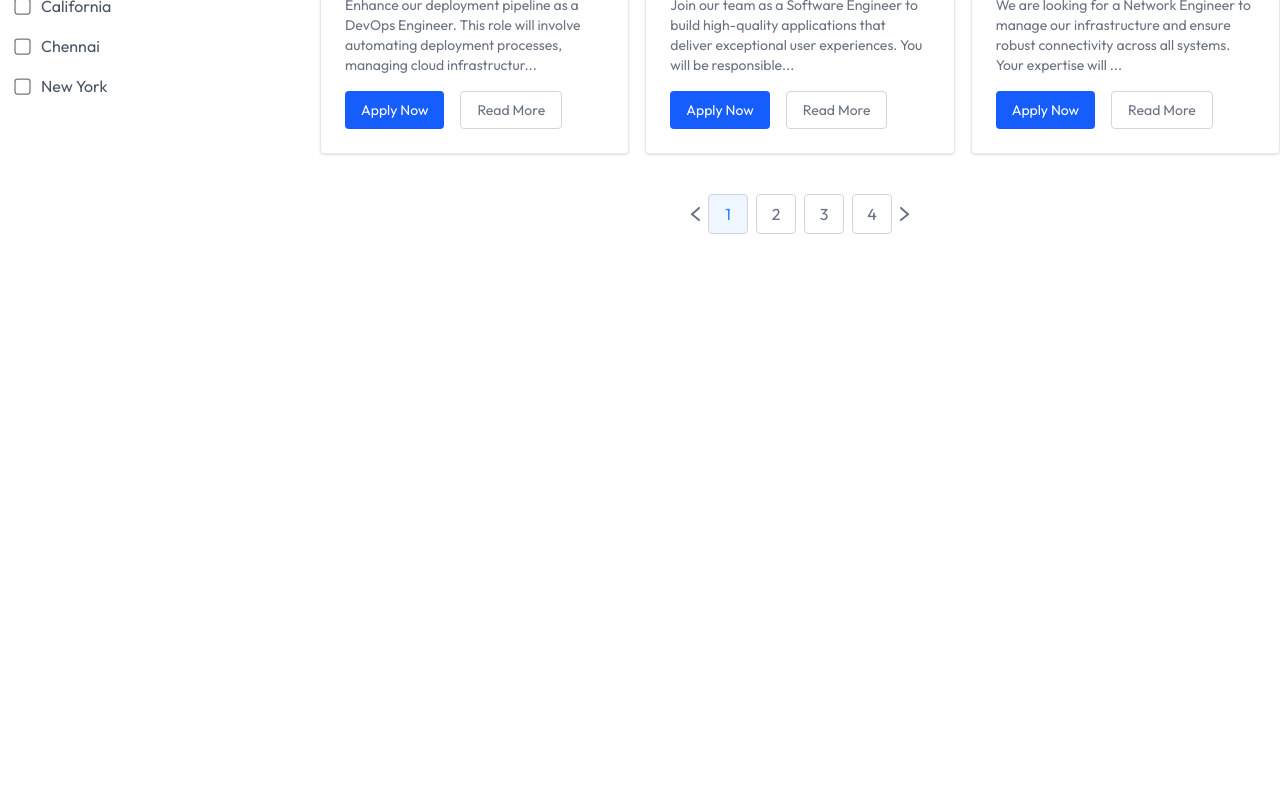
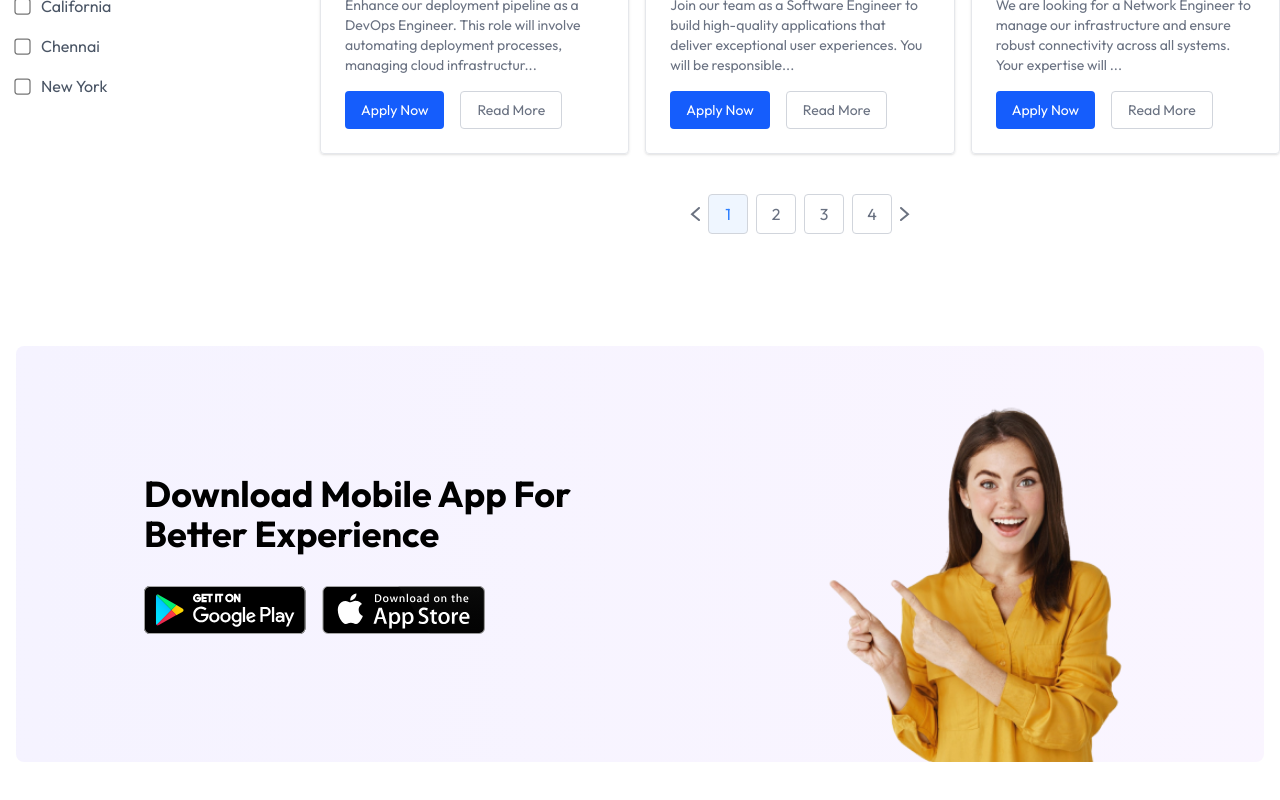
Before and after one commit to fmfahath/job-portal, a React (Vite) app in the folder client/: page / in a window 1280 px wide. Shown: the part 1164-1964 px from the top of the page. Before the commit the page ends 1430 px from the top, so only its background shows below. Built offline with nearby package versions, Linux system fonts and the light colour scheme; no server answers.

Commit message:
client >> App Download -- AppDownload.jsx comp created css added

```diff
--- /dev/null
+++ b/client/src/components/AppDownload.jsx
@@ -0,0 +1,25 @@
+import React from 'react'
+import { assets } from '../assets/assets'
+
+const AppDownload = () => {
+    return (
+        <div className='container px-4 2xl:px-20 mx-auto my-20'>
+            <div className='relative bg-gradient-to-r from-violet-50 to-purple-50 p-12 sm:p-24 lg:p-32 rounded-lg'>
+                <div>
+                    <h1 className='text-2xl sm:text-4xl font-bold mb-8 max-w-md'>Download Mobile App For Better Experience</h1>
+                    <div className='flex gap-4'>
+                        <a href="#" className='inline-block'>
+                            <img className='h-12' src={assets.play_store} alt="" />
+                        </a>
+                        <a href="#" className='inline-block'>
+                            <img className='h-12' src={assets.app_store} alt="" />
+                        </a>
+                    </div>
+                </div>
+                <img className='absolute w-80 right-0 bottom-0 mr-32 max-lg:hidden' src={assets.app_main_img} alt="" />
+            </div>
+        </div>
+    )
+}
+
+export default AppDownload
--- a/client/src/pages/Home.jsx
+++ b/client/src/pages/Home.jsx
@@ -2,6 +2,7 @@
 import Navbar from '../components/Navbar'
 import Hero from '../components/Hero'
 import JobListing from '../components/JobListing'
+import AppDownload from '../components/AppDownload'
 
 const Home = () => {
 
@@ -12,6 +13,7 @@
             <Navbar />
             <Hero />
             <JobListing />
+            <AppDownload />
         </div>
     )
 }
```
